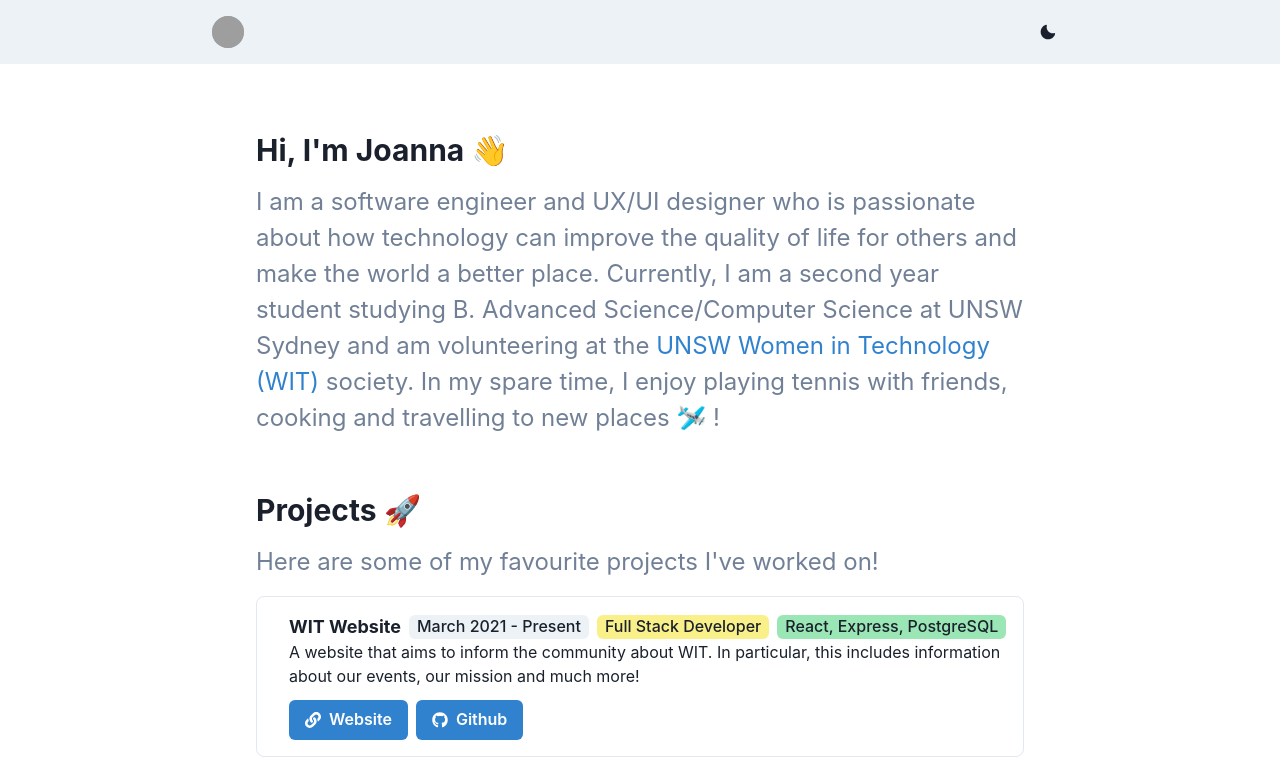
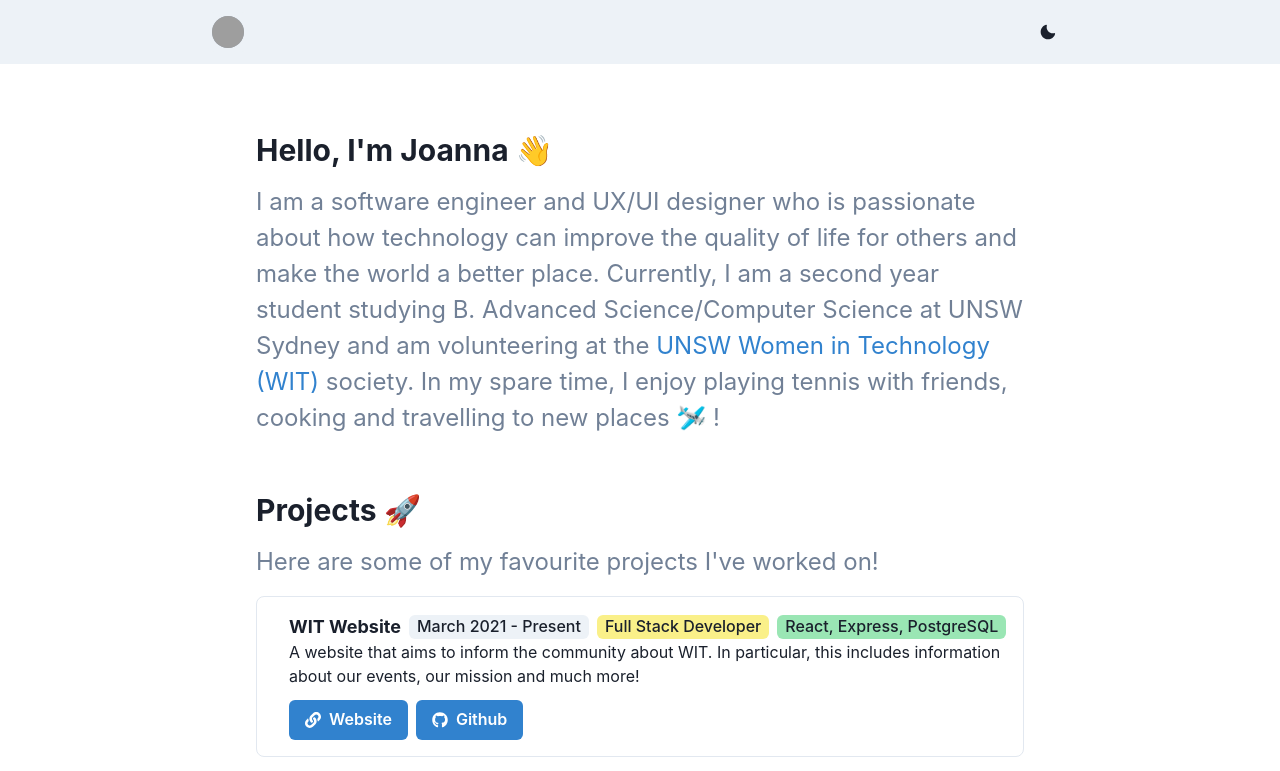
Before and after one commit to joanna209/website, a Next.js app: page / in a window 1280 px wide. Shown: the top 771 px of the page. Built offline with nearby package versions, Linux system fonts and the light colour scheme; grey boxes are pictures that could not be loaded.

Commit message:
testing github deploy

```diff
--- a/pages/index.tsx
+++ b/pages/index.tsx
@@ -30,7 +30,7 @@ export default function Home() {
         <VStack spacing={4} align="start">
           {/* Start of About Me Section */}
           <Heading fontSize={{ base: "1xl", md: "2xl", lg: "3xl" }} pt={10}>
-            Hi, I&apos;m Joanna{" "}
+            Hello, I&apos;m Joanna{" "}
             <span role="img" aria-label="waving-hand">
               👋
             </span>
```
